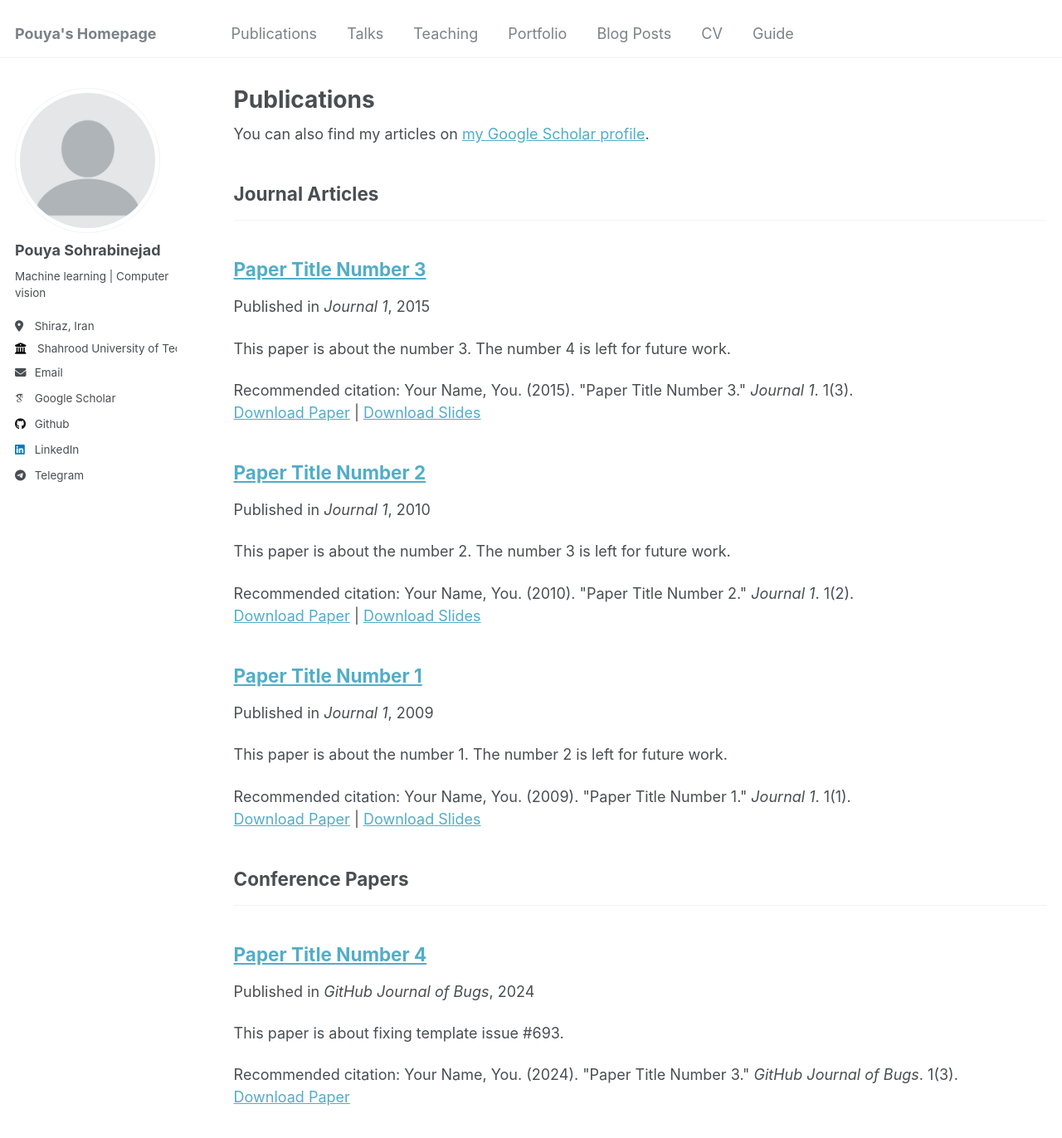
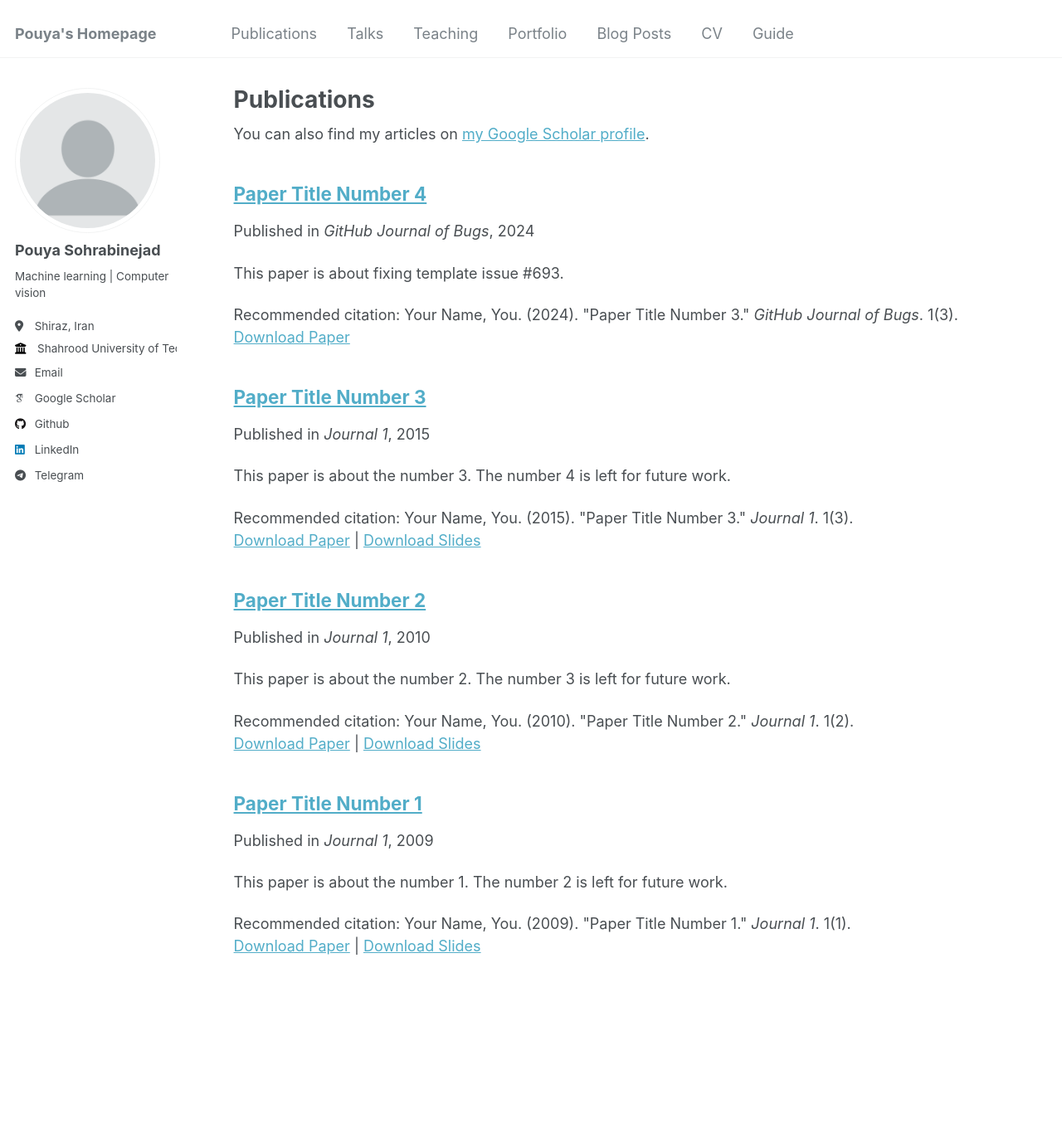
Before and after one commit to PouyaSonej/PouyaSonej.github.io, a Jekyll site: the page built from _pages/publications.html, in a window 1280 px wide and 1400 px high. Shown: the top 1372 px of the window at 83% size. Built offline with Jekyll 4.4.1, drawn with Linux system fonts in a browser that asks for light colours; some web fonts are replaced; part of the change alters nothing that is shown.

Commit message:
Update _config.yml

```diff
--- a/_config.yml
+++ b/_config.yml
@@ -52,7 +52,7 @@ author:
   pinterest        : # Username
   soundcloud       : # Username
   steam            : # Username
-  telegram         : "t.me/qpouya"
+  telegram         : "@qpouya"
   tumblr           : # Username
   twitter          : # Username for X / Twitter
   vine             : # Username
@@ -62,14 +62,7 @@ author:
   youtube          : # Username
   zhihu            : # URL
 
-# Publication Category - The following the list of publication categories and their headings
-publication_category:
-  books:
-    title: 'Books'
-  manuscripts:
-    title: 'Journal Articles'
-  conferences:
-    title: 'Conference Papers'
+
 
 # Site Settings
 teaser                   :  # filename of teaser fallback teaser image placed in /images/, .e.g. "500x300.png"
```
